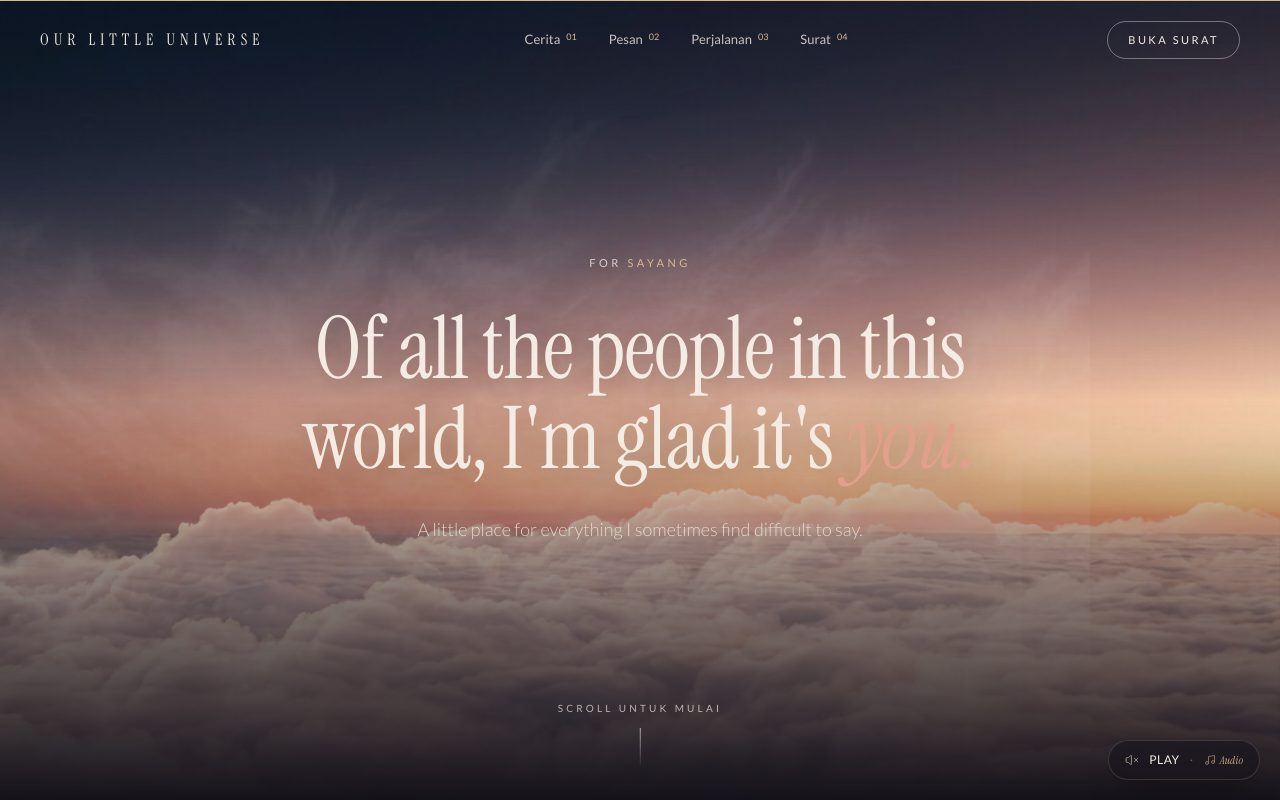
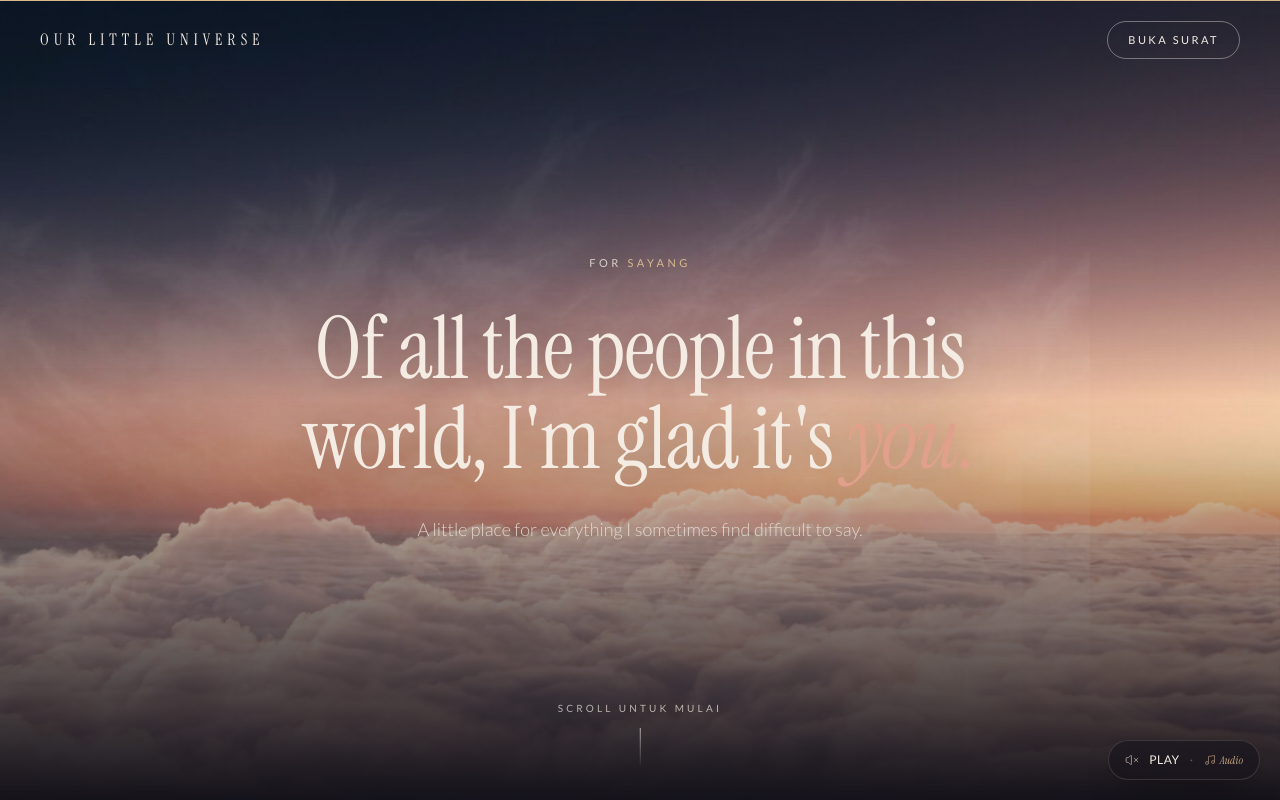
Before and after one commit to DimasHidayat24/universe, a React (Vite) app: page / in a window 1280 px wide. Shown: the top 800 px of the page. Built offline with nearby package versions, Linux system fonts and the light colour scheme; a web font is replaced by a local one.

Commit message:
Hapus menu tengah di nav

```diff
--- a/src/App.tsx
+++ b/src/App.tsx
@@ -124,19 +124,6 @@ export default function App() {
           >
             Our Little Universe
           </button>
-          <nav className="hidden md:flex items-center gap-8" aria-label="Bagian">
-            {NAV.map((item) => (
-              <button
-                key={item.id}
-                type="button"
-                onClick={() => scrollToId(item.id)}
-                className="group flex items-start gap-1.5 text-[13px] text-[#F4ECE3]/80 hover:text-[#F4ECE3] transition-colors cursor-pointer"
-              >
-                <span>{item.label}</span>
-                <span className="text-[9px] text-[#D9B98C] group-hover:text-[#E0A08B]">{item.n}</span>
-              </button>
-            ))}
-          </nav>
           <button
             type="button"
             onClick={() => scrollToId('cerita')}
```
